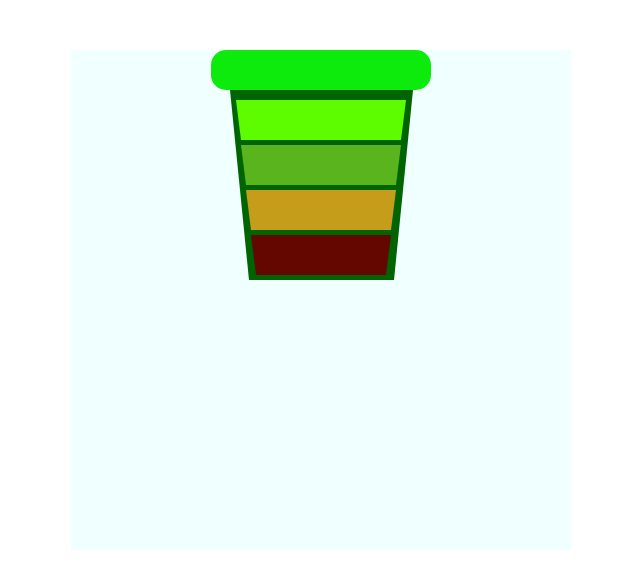
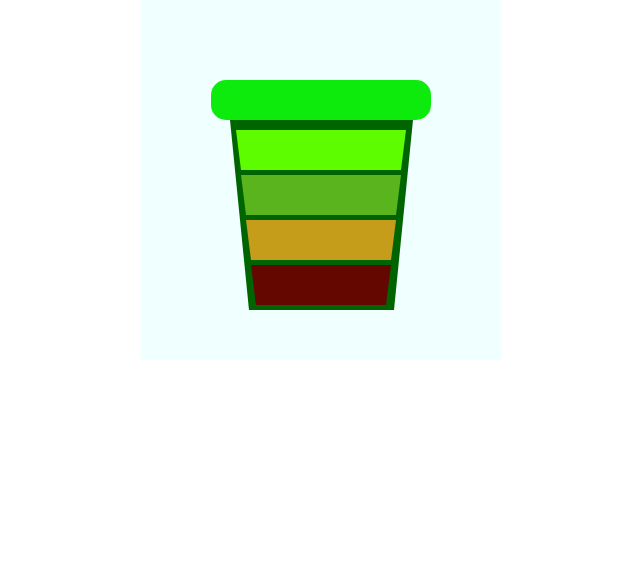
Before and after one commit to JosephLahiru/css-garbage-bin, a plain HTML site: page index.html in a window 1280 px wide. Shown: the whole page, without its empty margins (319-959 px from the left). Drawn offline with Linux system fonts and the light colour scheme.

Commit message:
added padding to main-container

```diff
--- a/main.css
+++ b/main.css
@@ -3,9 +3,10 @@ body{
 }
 
 .main-container{
-    height: 500px;
-    width: 500px;
+    height: 300px;
+    width: 300px;
     background-color: azure;
+    padding: 30px;
 }
 
 .bin-top{
```
